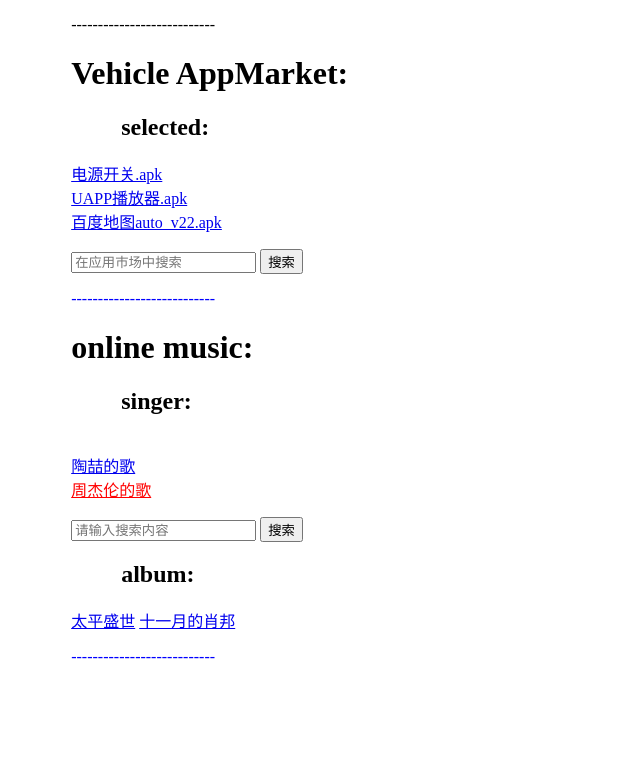
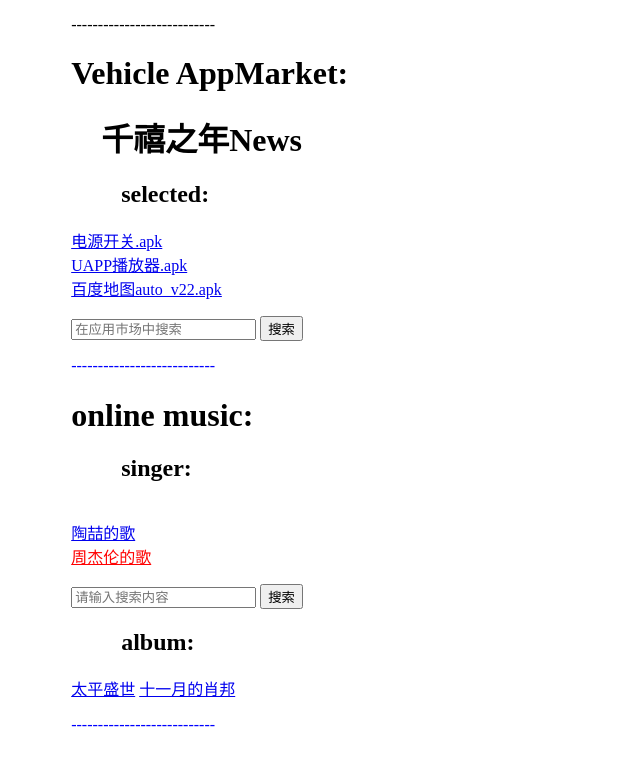
Before and after one commit to ChinaClay/allinone, a plain HTML site: page index.html in a window 1280 px wide. Shown: the whole page, without its empty margins (0-640 px from the left). Drawn offline with Linux system fonts and the light colour scheme.

Commit message:
add news

```diff
--- a/index.html
+++ b/index.html
@@ -21,7 +21,7 @@
 <body>
   <div class="layout">
   <p>---------------------------</p> <!-- cut line-->
-  <h1>Vehicle AppMarket:</h1>
+  <h1>Vehicle AppMarket:</h1><h1 style="margin-left: 30px;">千禧之年News</h1>
   <h2 style="margin-left: 50px">selected:</h1>
   <a href="https://github.com/ChinaClay/publicresource/raw/refs/heads/main/Vehicle/apks/PowerSwitch_20261111_954.apk">电源开关.apk</a>
   <br>
```
